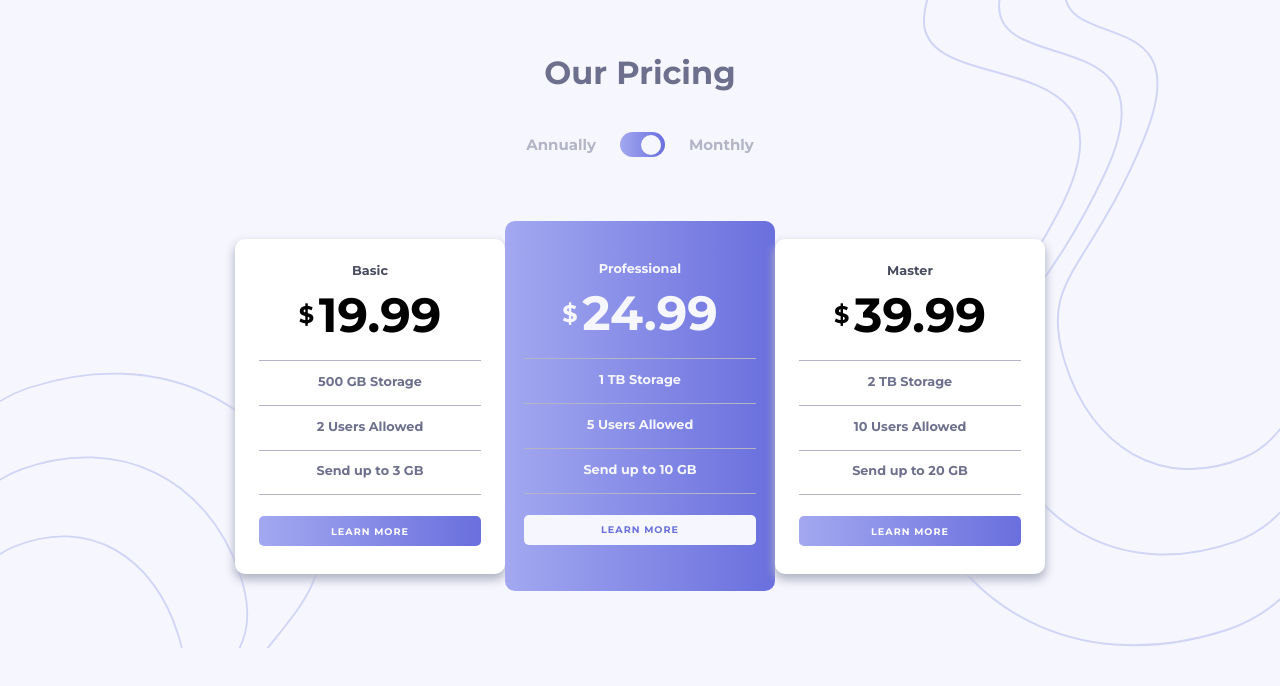
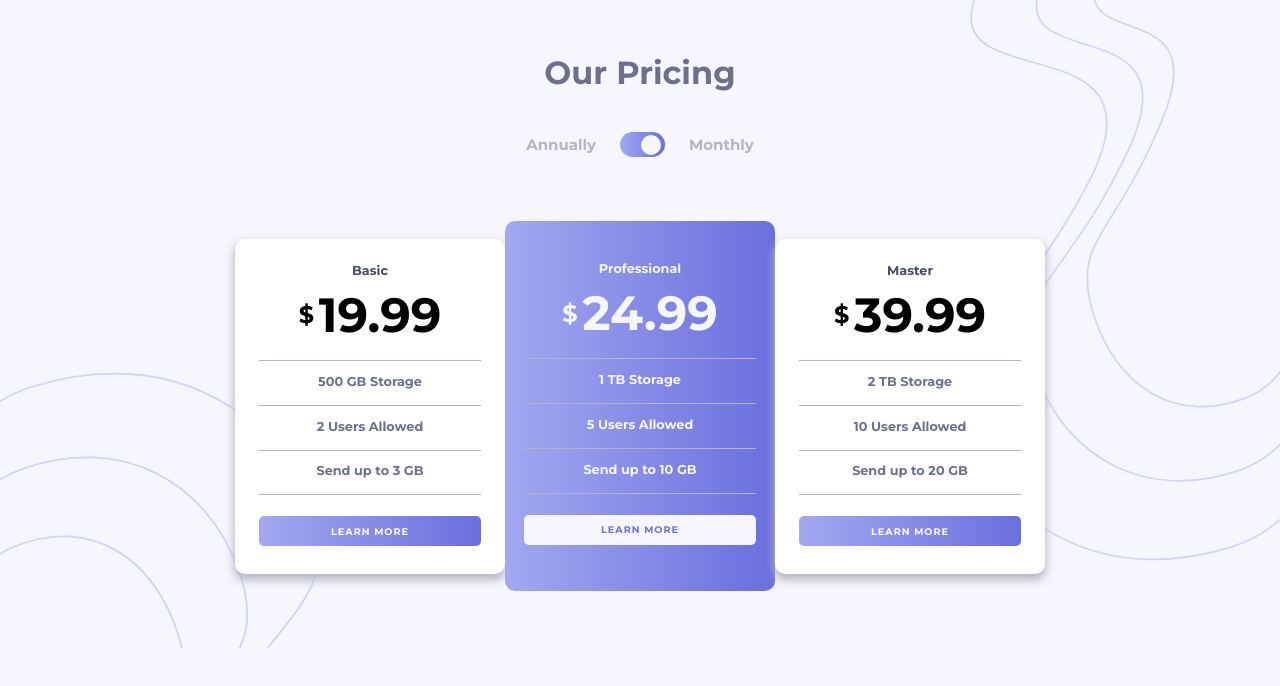
Before and after one commit to amrmabdelazeem/pricing-component-with-toggle, a plain HTML site: page index.html in a window 1280 px wide. Drawn offline with nearby package versions, Linux system fonts and the light colour scheme.

Commit message:
Remove dublicate styles

```diff
--- a/css/styles.css
+++ b/css/styles.css
@@ -176,10 +176,8 @@ h1{
 }
 @media (min-width:1100px){
     body{
-        background-position-x: 105%, 0%;
-        background-position-y: 1px;
         background-image: url("../images/bg-top.svg"), url("../images/bg-bottom.svg");
-        background-size: contain, 25%;
+        background-size: 25%, 25%;
         background-position: top right, bottom left;
     }
     main{
```
